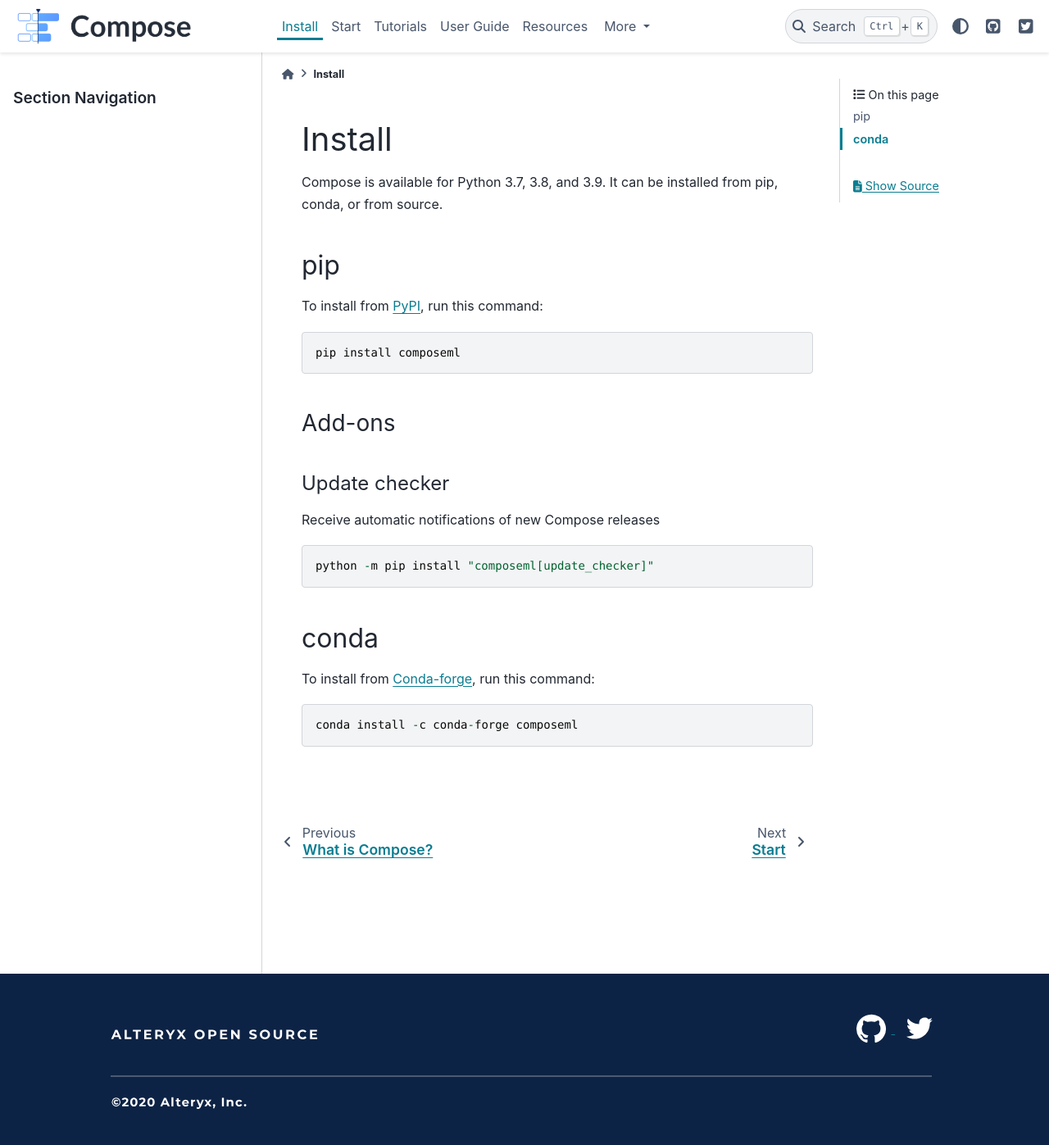
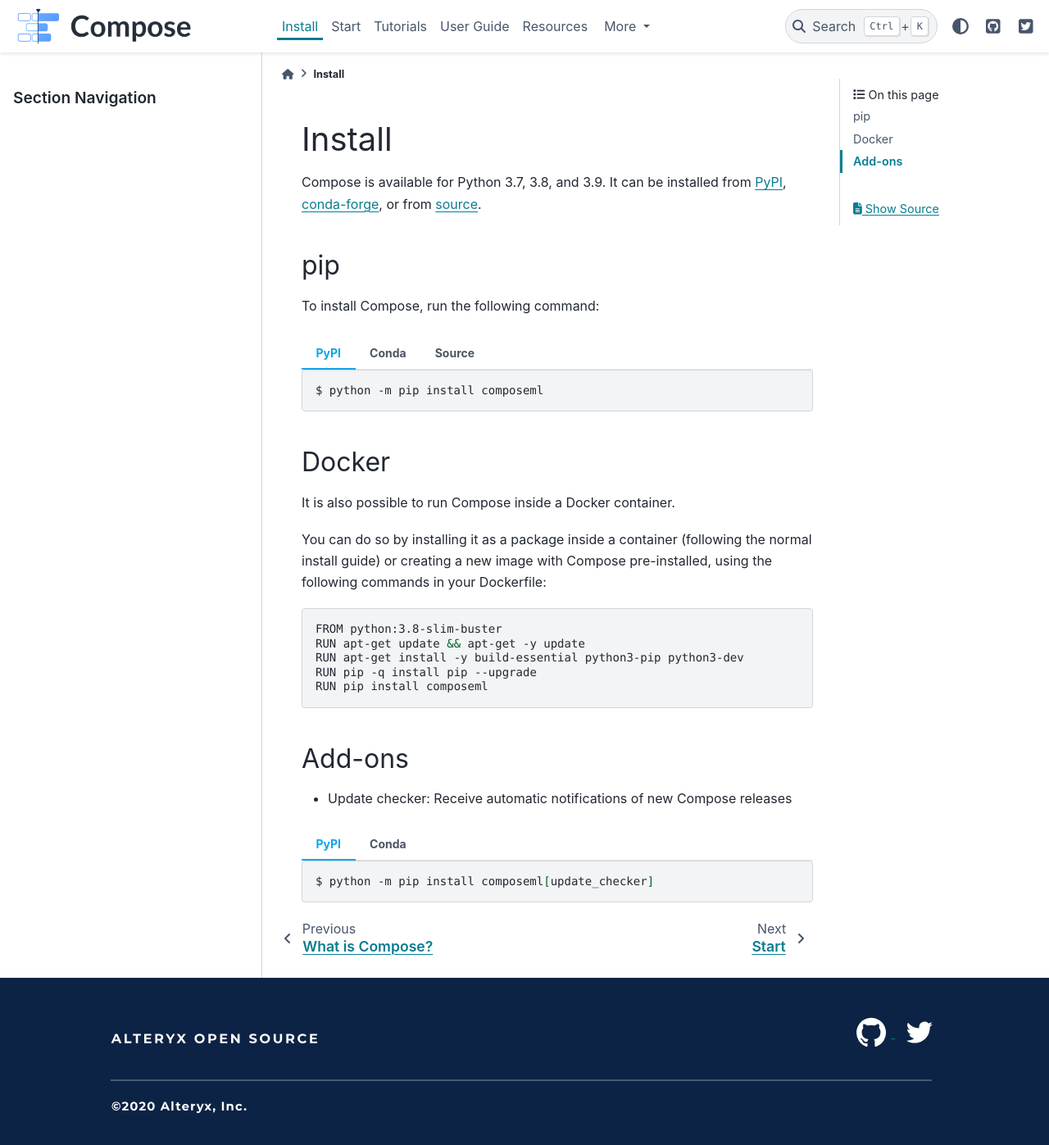
Before and after one commit to alteryx/compose, a Sphinx documentation site: the page built from docs/source/install.md, in a window 1280 px wide and 1400 px high. Shown: the top 1397 px of the window at 82% size. Built offline with Sphinx 7.4.7 and the PyData theme 0.15.4, drawn with Linux system fonts in a browser that asks for light colours; comment, search, counter and statistics services are not loaded.

Commit message:
Added in-line tabs and copy-paste functionality to docs (#293)
* Added in-line tabs and copy-paste functionality to docs. Issue #292

* Updated release notes

* Added install markdown file and remove install rst file

* Updated install.md file and added contributing.md file

* Moved Spark, Scala, and GraphViz installation in contributing.md file

* fixed the link at Stack Overflow

`````diff
--- a/dev-requirements.txt
+++ b/dev-requirements.txt
@@ -6,6 +6,10 @@ black==21.9b0
 nbsphinx==0.8.7
 pydata-sphinx-theme==0.7.1
 Sphinx==4.2.0
+sphinx-inline-tabs==2021.3.28b7; python_version == '3.7'
+sphinx-inline-tabs==2022.1.2b11; python_version >= '3.8'
+sphinx-copybutton==0.4.0
+myst-parser==0.16.1
 nbconvert==6.2.0
 ipython==7.31.1
 pygments==2.10.0
--- a/docs/source/conf.py
+++ b/docs/source/conf.py
@@ -44,6 +44,9 @@ extensions = [
     'sphinx.ext.napoleon',
     'sphinx.ext.viewcode',
     'sphinx.ext.extlinks',
+    'sphinx_inline_tabs',
+    'sphinx_copybutton',
+    "myst_parser",
 ]
 
 # Add any paths that contain templates here, relative to this directory.
@@ -178,6 +181,18 @@ epub_title = project
 # A list of files that should not be packed into the epub file.
 epub_exclude_files = ['search.html']
 
+# -- Options for Markdown files ----------------------------------------------
+
+myst_admonition_enable = True
+myst_deflist_enable = True
+myst_heading_anchors = 3
+
+# -- Options for Sphinx Copy Button ------------------------------------------
+
+copybutton_prompt_text = "myinputprompt"
+copybutton_prompt_text = r">>> |\.\.\. |\$ |In \[\d*\]: | {2,5}\.\.\.: | {5,8}: "
+copybutton_prompt_is_regexp = True
+
 
 # -- Extension configuration -------------------------------------------------
 
--- /dev/null
+++ b/docs/source/install.md
@@ -0,0 +1,57 @@
+# Install
+
+Compose is available for Python 3.7, 3.8, and 3.9. It can be installed from [PyPI](https://pypi.org/project/composeml/), [conda-forge](https://anaconda.org/conda-forge/composeml), or from [source](https://github.com/alteryx/compose).
+
+## pip
+
+To install Compose, run the following command:
+
+````{tab} PyPI
+```console
+$ python -m pip install composeml
+```
+````
+
+````{tab} Conda
+```console
+$ conda install -c conda-forge composeml
+```
+````
+
+````{tab} Source
+```console
+git clone https://github.com/alteryx/compose.git
+cd compose
+python -m pip install .
+```
+````
+
+## Docker
+It is also possible to run Compose inside a Docker container.
+
+You can do so by installing it as a package inside a container (following the normal install guide) or
+creating a new image with Compose pre-installed, using the following commands in your Dockerfile:
+
+```bash
+FROM python:3.8-slim-buster
+RUN apt-get update && apt-get -y update
+RUN apt-get install -y build-essential python3-pip python3-dev
+RUN pip -q install pip --upgrade
+RUN pip install composeml
+```
+
+## Add-ons
+
+* Update checker: Receive automatic notifications of new Compose releases
+
+````{tab} PyPI
+```console
+$ python -m pip install composeml[update_checker]
+```
+````
+
+````{tab} Conda
+```console
+$ conda install -c conda-forge alteryx-open-src-update-checker
+```
+````
--- a/docs/source/install.rst
+++ /dev/null
@@ -1,42 +0,0 @@
-=======
-Install
-=======
-
-Compose is available for Python 3.7, 3.8, and 3.9. It can be installed from pip, conda, or from source.
-
-
-pip
-===
-
-To install from PyPI_, run this command:
-
-.. code-block::
-
-    pip install composeml
-
-Add-ons
--------
-
-Update checker
-~~~~~~~~~~~~~~
-
-Receive automatic notifications of new Compose releases
-
-.. code-block::
-
-    python -m pip install "composeml[update_checker]"
-
-conda
-=====
-
-To install from Conda-forge_, run this command:
-
-.. code-block::
-
-    conda install -c conda-forge composeml
-
-.. _PyPI: https://pypi.org/project/composeml/
-.. _Conda-forge: https://anaconda.org/conda-forge/composeml
-
-|
-|
--- a/docs/source/release_notes.rst
+++ b/docs/source/release_notes.rst
@@ -10,10 +10,11 @@ Future Release
         * Update ipython to 7.31.1 (:pr:`286`)
     * Documentation Changes
         * Update README.md with Alteryx link (:pr:`289`)
+        * Add in-line tabs and copy-paste functionality to docs (:pr:`293`)
     * Testing Changes
 
     | Thanks to the following people for contributing to this release:
-    | :user:`gsheni`
+    | :user:`gsheni`, :user:`mingdavidqi`
 
 **v0.8.0** January 20, 2022
     * Enhancements
`````
Also changed, not shown: contributing.md (added, +87 -0 lines).
